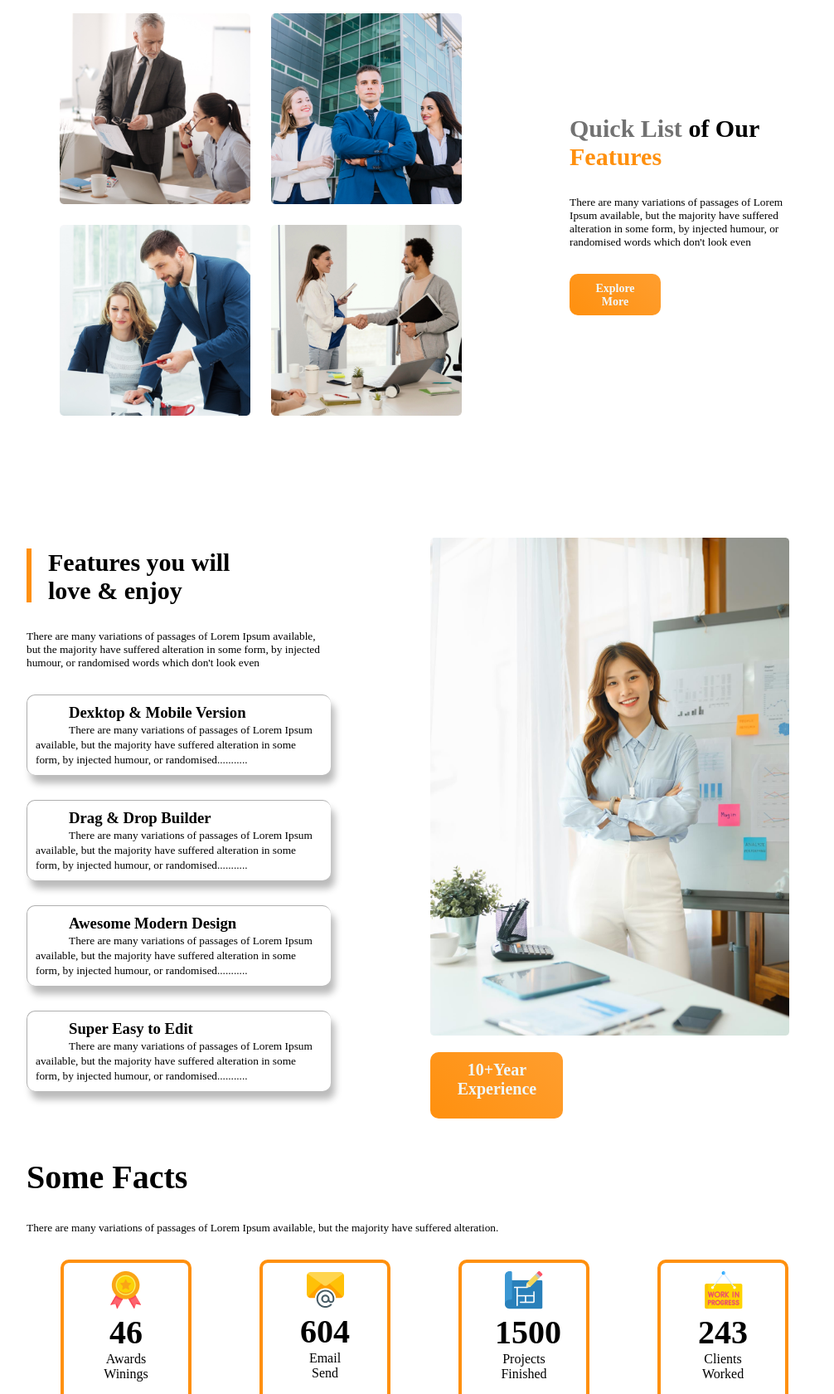
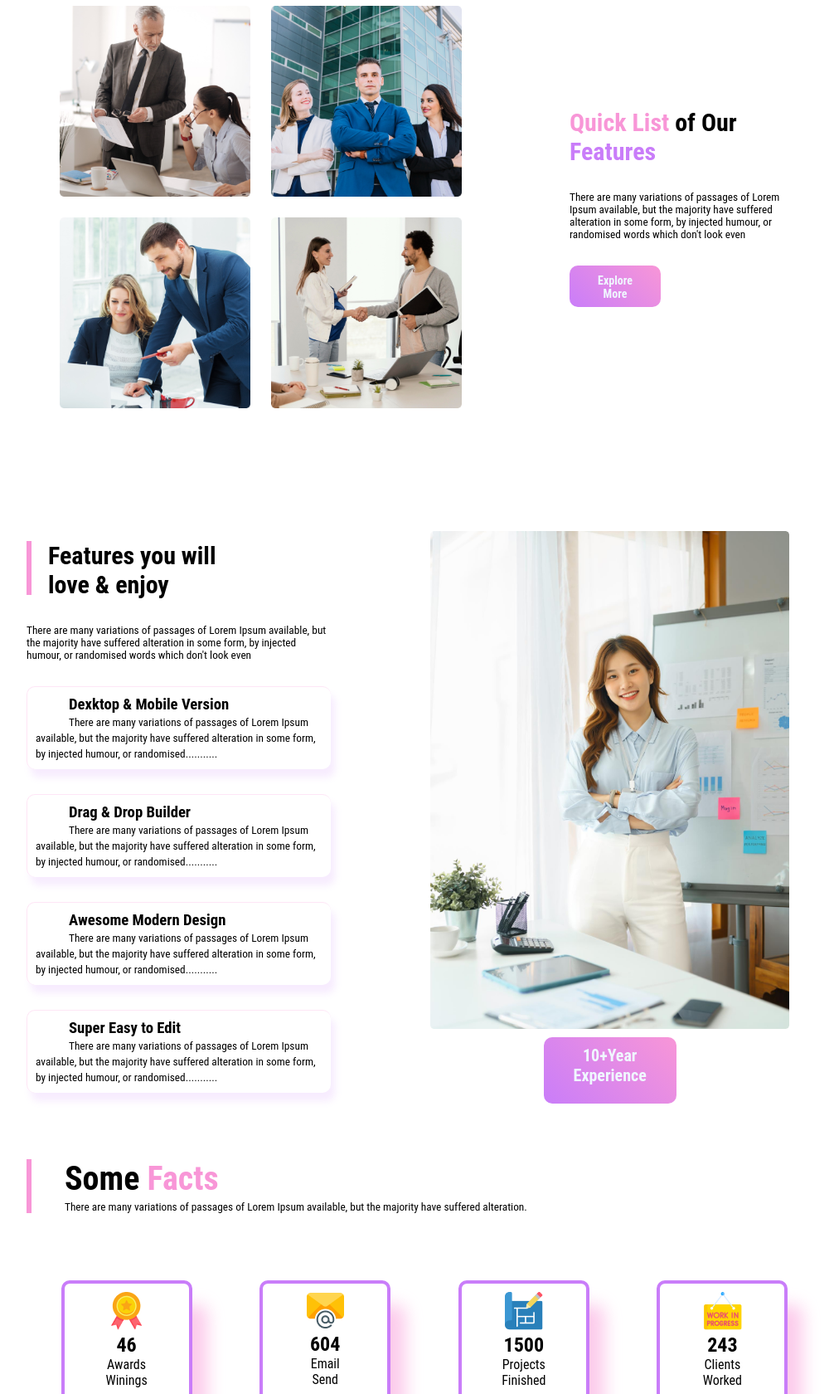
Before and after one commit to Crybaby07/g3-architects-main, a plain HTML site: page index.html in a window 1280 px wide. Shown: the part 1120-2800 px from the top of the page at 83% size, without its empty margins (128-1134 px from the left). Drawn offline with Linux system fonts and the light colour scheme.

Commit message:
final comit

```diff
--- a/index.html
+++ b/index.html
@@ -15,7 +15,7 @@
 
           <nav>
             <div class="nav-logo">
-               <h2>G3 Architects</h2>
+               <h2><span class="text-highlight">G3</span> Architects</h2>
             </div>
             <div>
                 <ul>
@@ -27,7 +27,7 @@
             </div>
           </nav>
          <div class="banner">
-            <h1>Brand New <br> Group of Architects</h1>
+            <h1>Brand New <br> Group of <span class="text-muted">Architects </span></h1>
             <small>There are many variations of passages of Lorem Ipsum available, but the majority have suffered alteration in some form, by injected humour, or randomised words which don't look even</small>
             <a href="#">Explore More</a>
             <img src="./images/banner.png" >
@@ -83,8 +83,15 @@
 
     </section>
     <section class="body-facts">
-        <h1>Some Facts</h1>
-        <small>There are many variations of passages of Lorem Ipsum available, but the majority have suffered alteration.</small>
+        <div class="facts-text">
+            <div class="vl"></div>
+            <div class="f-text">
+            <h1>Some <span class="text-muted">Facts</span></h1>
+            <small>There are many variations of passages of Lorem Ipsum available, but the majority have suffered alteration.
+            </small>
+            </div>
+
+        </div>
         <div class="facts">
 
           <div class="fact-box">
@@ -129,6 +136,8 @@
 
     </section>
 
-    <footer></footer>
+    <footer>
+        <small>All rights reserved copyright@2023 startup landing page design</small>
+    </footer>
 </body>
 </html>
--- a/style.css
+++ b/style.css
@@ -1,6 +1,10 @@
+
+
 *{
     margin: 0 40px;
     padding: 0;
+    font-family: 'Roboto Condensed', sans-serif;
+
 }
 
 .header{
@@ -18,6 +22,7 @@ nav{
     display: flex;
     justify-content: left;
     gap: 500px;
+    margin-top: 20px;
 
 }
 nav nav-logo{
@@ -27,7 +32,7 @@ nav nav-logo{
 nav ul{
     display: flex;
     justify-content: right;
-    gap: 10px;
+    gap: 5px;
 
 }
 
@@ -41,7 +46,7 @@ nav ul li{
 .banner{
     display: flex;
     flex-direction: column;
-    gap: 50px;
+    gap: 40px;
     text-align: center;
     justify-content: center;
     align-items: center;
@@ -60,7 +65,7 @@ nav ul li{
 .banner a{
     text-decoration: none;
     padding: 10px 20px;
-    background-image: linear-gradient(45deg, #FF900E, rgb(178, 171, 171));
+   background-image: linear-gradient(45deg, #c97df9, #f896d7);
    height: 30px;
    width: 70px;
    border-radius: 10px;
@@ -69,6 +74,7 @@ nav ul li{
    font-size: 14px;
    font-weight: 600;
 }
+
 
 .banner img{
     height: 500px;
@@ -82,6 +88,7 @@ nav ul li{
     justify-content: center;
     align-items: center;
     gap: 50px;
+
 }
 
 .body .body-photo{
@@ -112,7 +119,7 @@ nav ul li{
 .body .body-content a{
     text-decoration: none;
     padding: 10px 20px;
-    background-image: linear-gradient(45deg, #FF900E, #ff9e2f);
+    background-image: linear-gradient(45deg, #c97df9, #f896d7);
    height: 30px;
    width: 70px;
    border-radius: 10px;
@@ -120,18 +127,19 @@ nav ul li{
    text-align: center;
    font-size: 14px;
    font-weight: 600;
+}
 
-}
+
 
 span{
     margin: 0;
 }
 
 .text-muted{
-    color: #727272;
+    color: #f896d7;
 }
 .text-highlight{
-    color: #FF900E;
+    color: #c97df9;
 }
 
 
@@ -159,7 +167,7 @@ span{
 
 }
 .vl {
-    border-left: 6px solid #FF900E;
+    border-left: 6px solid #f896d7;
     height: 65px;
     pad: 1px;
     margin: 0;
@@ -172,10 +180,10 @@ span{
 
 
   .feature-box{
-        border-left: 1px solid #afafaf;
-        border-top: 1px solid #afafaf;
+        border-left: 1px solid #f896d73e;
+        border-top: 1px solid #f896d73c;
         padding: 10px;
-        box-shadow: 5px 10px 8px #bbbbbb;
+        box-shadow: 5px 10px 8px #c97df926;
         border-radius: 10px;
 
   }
@@ -187,18 +195,22 @@ span{
   .body-features .feature-photo{
     display: flex;
     flex-direction: column;
-    gap: 20px;
+    gap: 10px;
+
+    align-items: center;
   }
 
   .body-features .feature-photo img{
     height: 600px;
-    margin-top: 20px;
+
   }
+
+
 
   .body-features .feature-photo a{
     text-decoration: none;
     padding: 10px 20px;
-    background-image: linear-gradient(45deg, #FF900E, #ff9e2f);
+    background-image: linear-gradient(45deg, #c97df9, #f896d7);
    height: 60px;
    width: 120px;
    border-radius: 10px;
@@ -213,37 +225,50 @@ span{
     flex-direction: column;
     gap: 30px;
 }
-.body-facts h1{
+.facts-text{
+    display: flex;
+  }
+
+.facts-text h1{
+    margin: 0;
     font-size: 40px;
 }
+.facts-text small{
+    margin: 0;
+}
 
-  .facts{
+.facts{
     display: flex;
-    justify-content: space-around;
+    justify-content: space-evenly;
     align-items: center;
-  }
+    margin-top: 50px;
+}
+
+
 
   .facts .fact-box{
-    border: 4px solid #FF900E;
+    border: 4px solid #c97df9;
     text-align: center;
     border-radius: 10px;
     padding: 10px 0;
     width: 150px;
-    height: 150px
+    height: 150px;
+    box-shadow: 18px 30px 20px #f896d77e;
   }
 
 
   .facts .fact-box:hover{
-    border: 4px solid  #f9c489;
+    border: 4px solid  #f896d7;
     text-align: center;
     border-radius: 10px;
     padding: 10px 0;
     width: 150px;
     height: 150px;
     transition: 0.5s;
-    background-color: #a9a9a9;
-    color: rgb(233, 233, 233);
-    transform: translateY(20px);
+    background-color: #52346449;
+    color: #ffffffda;
+    transform: translateY(10px);
+    box-shadow: 18px 18px 10px #c97df97a;
 
   }
 
@@ -263,3 +288,11 @@ span{
     display: flex;
     justify-content: space-evenly;
   }
+
+
+  footer{
+    background: rgba(255, 144, 14, 0.1);
+    padding: 30px 100px;
+    text-align: center;
+
+  }
```
